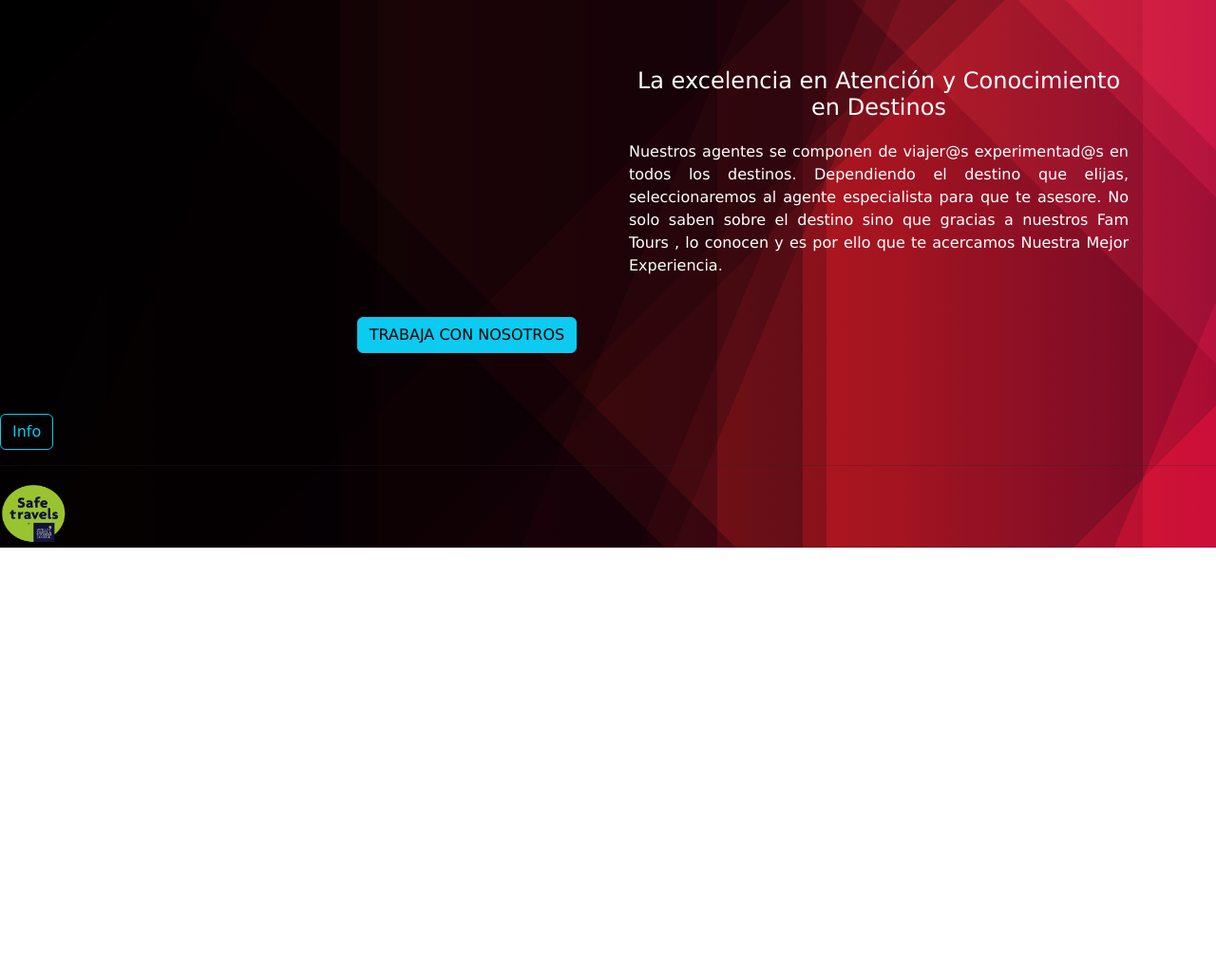
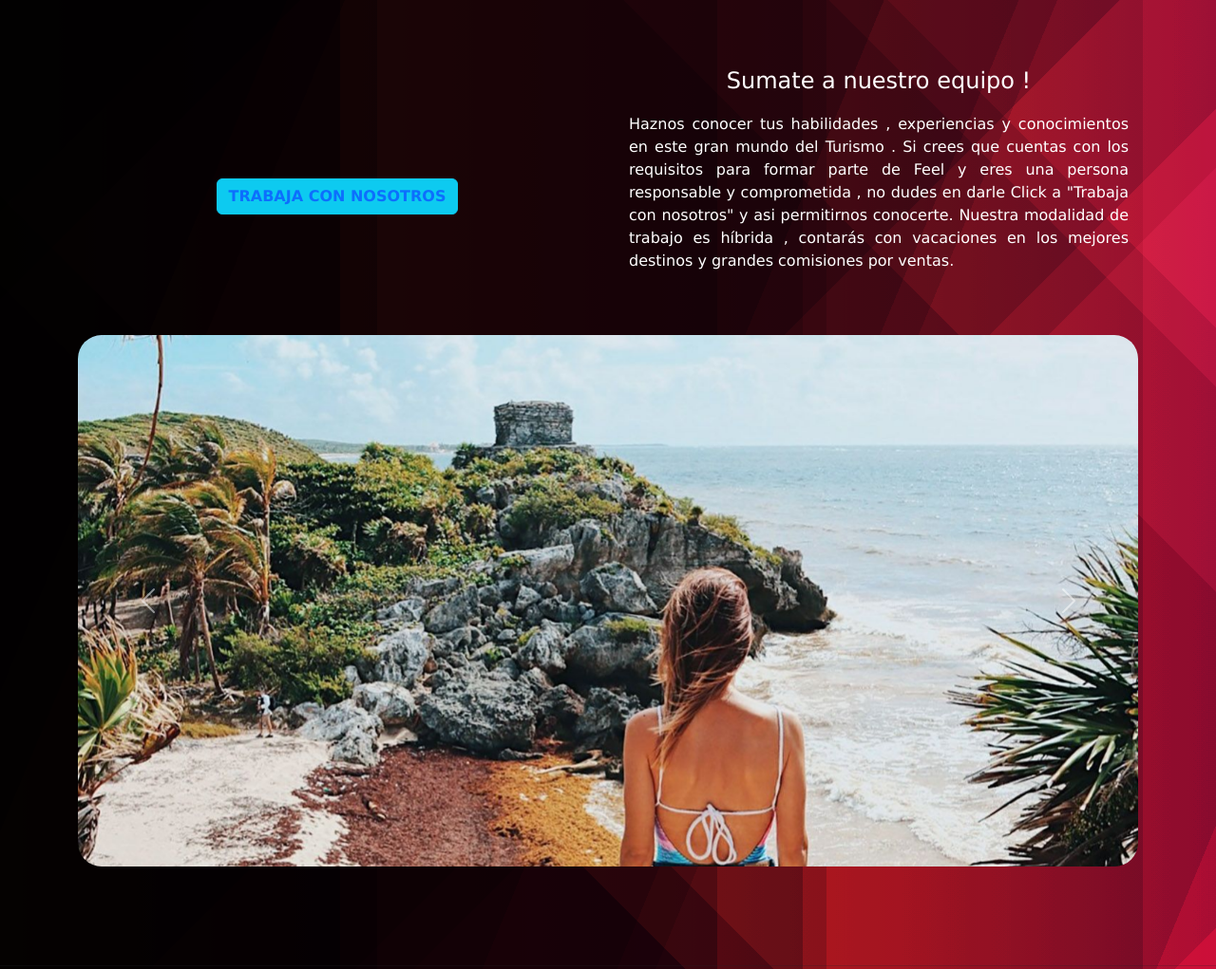
Before and after one commit to MunozRodrigo91/PreEntrega2-Munoz, a plain HTML site: page Pages/nosotros.html in a window 1280 px wide. Shown: the part 641-1662 px from the top of the page at 95% size. Before the commit the page ends 1218 px from the top, so only its background shows below. Drawn offline with nearby package versions, Linux system fonts and the light colour scheme.

Commit message:
maquedato y estructura final nosotros

```diff
--- a/Assets/Styles/styles-nosotros.css
+++ b/Assets/Styles/styles-nosotros.css
@@ -16,6 +16,27 @@ article{
     margin-bottom: 5%;
 }
 .ubibtn{
-   margin-top: 50%;
-   margin-left: 50%;
+   justify-content: center;
+   align-items: center;
 }
+#buttontn{
+    text-decoration: none;
+    cursor: pointer;
+    font-weight: bold;
+}
+#buttontn:hover{
+    color: blanchedalmond;
+}
+.cuadrogralslide{
+border-radius: 25px;
+}
+.slidesize{
+    display: flex;
+    flex-direction: column;
+    object-fit: contain;
+    background-position: center center;
+    background-size: cover;
+    justify-content: center;
+    overflow: hidden;
+    height: 70vh;
+}
--- a/Pages/nosotros.html
+++ b/Pages/nosotros.html
@@ -41,30 +41,58 @@
     </ARTIcle>
     <ARticle>
         <div class="container text-center">
-            <div class="row">
+            <div class="row ubibtn">
                 <div class="col">
-                    <div class="ubibtn">
-                      <button type="button" class="btn btn-info">TRABAJA CON NOSOTROS</button>
+                    <div>
+                      <button type="button" class="btn btn-info"><a id="buttontn" href="mailto:meeting@feeltravel.com.ar">TRABAJA CON NOSOTROS</a></button>
                     </div>
                   </div>
               <div class="col">
                 <article class="arttext espacio">
-                  <h4 class="styleidh4">La excelencia en Atención y Conocimiento en Destinos</h4>
-                  <p class="styleidp">Nuestros agentes se componen de viajer@s experimentad@s en todos los destinos. Dependiendo el destino que elijas, seleccionaremos al agente especialista para que te asesore. No solo saben sobre el destino sino que gracias a nuestros Fam Tours , lo conocen y es por ello que te acercamos Nuestra Mejor Experiencia.</p>
+                  <h4 class="styleidh4">Sumate a nuestro equipo !</h4>
+                  <p class="styleidp">Haznos conocer tus habilidades , experiencias y conocimientos en este gran mundo del Turismo . Si crees que cuentas con los requisitos para formar parte de Feel y eres una persona responsable y comprometida , no dudes en darle Click a "Trabaja con nosotros" y asi permitirnos conocerte. Nuestra modalidad de trabajo es híbrida , contarás con vacaciones en los mejores destinos y grandes comisiones por ventas.  </p>
               </article>
               </div>
 
-    </ARticle>
-
-
-
-              <button type="button" class="btn btn-outline-info">Info</button>
-<br>
-    <hr>
+    <div id="carouselExampleFade" class="carousel slide carousel-fade">
+      <div class="carousel-inner cuadrogralslide slidesize">
+        <div class="carousel-item active imgslide">
+          <img src="./../Assets/imagenes/famtrip.jpg" class="d-block w-100" alt="famtrip">
+        </div>
+        <div class="carousel-item">
+          <img src="./../Assets/imagenes/famtrip1.jpg" class="d-block w-100" alt="fam trip 1">
+        </div>
+        <div class="carousel-item">
+          <img src="./../Assets/imagenes/famtrip2.jpg" class="d-block w-100" alt="fam trip 2">
+        </div>
+      </div>
+      <button class="carousel-control-prev" type="button" data-bs-target="#carouselExampleFade" data-bs-slide="prev">
+        <span class="carousel-control-prev-icon" aria-hidden="true"></span>
+        <span class="visually-hidden">Previous</span>
+      </button>
+      <button class="carousel-control-next" type="button" data-bs-target="#carouselExampleFade" data-bs-slide="next">
+        <span class="carousel-control-next-icon" aria-hidden="true"></span>
+        <span class="visually-hidden">Next</span>
+      </button>
+    </div>
 
 </SECTION>
-    <footer>
-        <img src="./../Assets/imagenes/safetravel.png" alt="logo safe travel" width="70" height="70" >
-    </footer>
+<br>
+<hr>
+
+<!--SECCION FOOTER-->
+<footer>
+
+  <div class="grid text-center">
+
+    <div class="g-col-6">
+      <div id="safe" class="g-col-6">Embajadores de Bioseguridad e Higiene en Turismo Responsable. </div>
+      <img src="./../Assets/imagenes/safetravel.png" alt="safetravel" width="70px" height="70px">
+    </div>
+    <div id="derechos" class="g-col-6">2024 Feel Travel . Todos los derechos reservados. </div>
+  </div>
+
+</footer>
+<script src="https://cdn.jsdelivr.net/npm/bootstrap@5.3.3/dist/js/bootstrap.bundle.min.js" integrity="sha384-YvpcrYf0tY3lHB60NNkmXc5s9fDVZLESaAA55NDzOxhy9GkcIdslK1eN7N6jIeHz" crossorigin="anonymous"></script>
 </body>
 </html>
```
Also changed, not shown: Assets/imagenes/famtrip.jpg (added), Assets/imagenes/famtrip1.jpg (added), Assets/imagenes/famtrip2.jpg (added).
